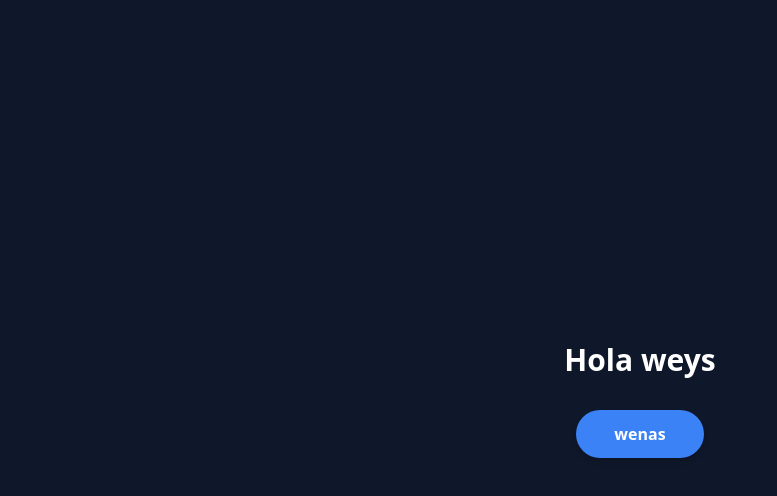
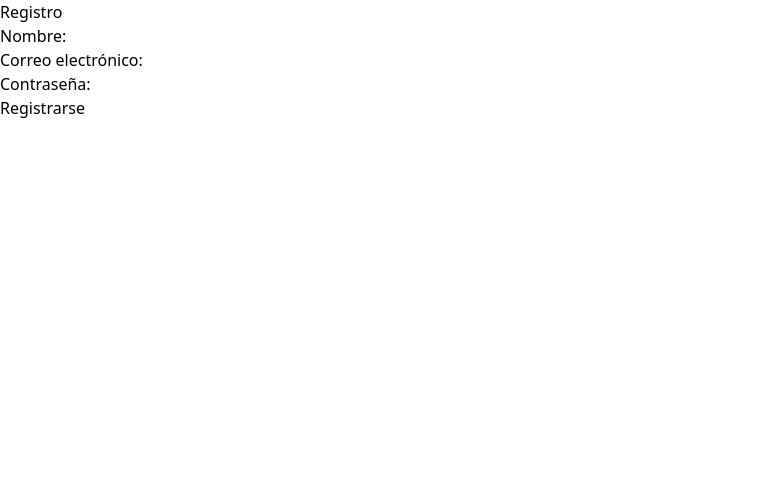
Before and after one commit to MudameProject/MudameFront, a React (Vite) app: page /Login in a window 1280 px wide. Shown: the top 496 px of the page, without its empty margins (0-777 px from the left). Built offline with nearby package versions, Linux system fonts and the light colour scheme.

Commit message:
react router dom  integred to the proyect

```diff
--- a/package.json
+++ b/package.json
@@ -11,7 +11,8 @@
   },
   "dependencies": {
     "react": "^18.2.0",
-    "react-dom": "^18.2.0"
+    "react-dom": "^18.2.0",
+    "react-router-dom": "^6.23.0"
   },
   "devDependencies": {
     "@types/react": "^18.2.66",
--- a/src/App.jsx
+++ b/src/App.jsx
@@ -1,17 +1,19 @@
+import React from "react";
+import { BrowserRouter as Router, Route, Routes } from "react-router-dom";
+import Home from "./components/Home/Home";
+import Register from "./components/Register/Register";
+import Login from "./components/Login/Login";
+
 function App() {
-
   return (
-  <>
-    <div className="min-h-screen bg-slate-900 flex justify-center items-center">
-      <div className="text-center">
-        <h1 className="text-3xl font-bold text-white mb-8">Hola weys</h1>
-        <button className="w-32 h-12 bg-blue-500 text-white font-bold rounded-full shadow-md hover:bg-blue-600">
-          wenas
-        </button>
-      </div>
-    </div>
-  </>
-  )
+    <Router>
+      <Routes>
+        <Route path="/" element={<Home />} />
+        <Route path="/Register" element={<Register />} />
+        <Route path="/Login" element={<Login />} />
+      </Routes>
+    </Router>
+  );
 }
 
-export default App
+export default App;
--- /dev/null
+++ b/src/components/Home/Home.jsx
@@ -0,0 +1,15 @@
+import React from 'react';
+import { Link } from 'react-router-dom';
+
+function Home() {
+  return (
+    <div>
+      <h1>Página de inicio</h1>
+      <Link to="/Register">Registrarse</Link>
+      <br />
+      <Link to="/Login">Iniciar sesión</Link>
+    </div>
+  );
+}
+
+export default Home;
--- /dev/null
+++ b/src/components/Login/Login.jsx
@@ -0,0 +1,26 @@
+import React from 'react';
+
+function Login() {
+  return (
+    <div>
+      <h2>Registro</h2>
+      <form>
+        <div>
+          <label htmlFor="nombre">Nombre:</label>
+          <input type="text" id="nombre" />
+        </div>
+        <div>
+          <label htmlFor="email">Correo electrónico:</label>
+          <input type="email" id="email" />
+        </div>
+        <div>
+          <label htmlFor="contraseña">Contraseña:</label>
+          <input type="password" id="contraseña" />
+        </div>
+        <button type="submit">Registrarse</button>
+      </form>
+    </div>
+  );
+}
+
+export default Login;
--- /dev/null
+++ b/src/components/Register/Register.jsx
@@ -0,0 +1,26 @@
+import React from 'react';
+
+function Register() {
+  return (
+    <div>
+      <h2>Registro</h2>
+      <form>
+        <div>
+          <label htmlFor="nombre">Nombre:</label>
+          <input type="text" id="nombre" />
+        </div>
+        <div>
+          <label htmlFor="email">Correo electrónico:</label>
+          <input type="email" id="email" />
+        </div>
+        <div>
+          <label htmlFor="contraseña">Contraseña:</label>
+          <input type="password" id="contraseña" />
+        </div>
+        <button type="submit">Registrarse</button>
+      </form>
+    </div>
+  );
+}
+
+export default Register;
```
Also changed, not shown: 1 other file (tests, documents, lock files or other folders).
